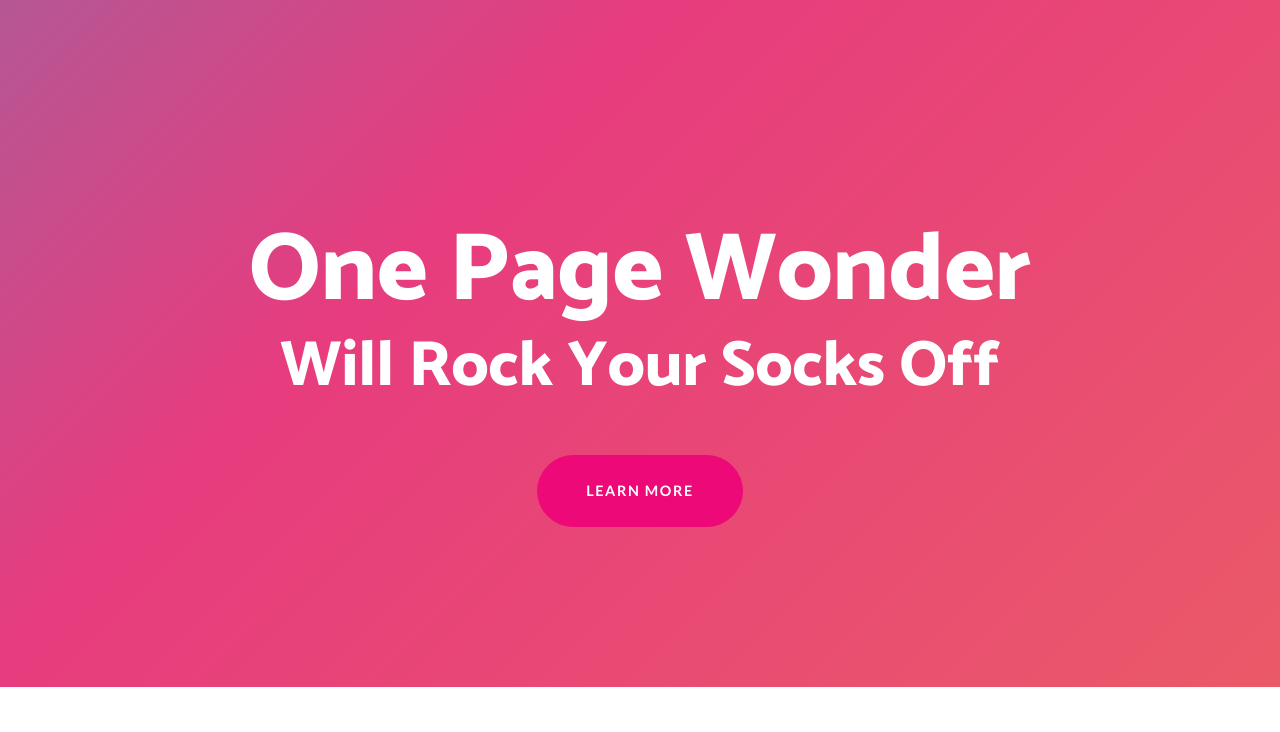
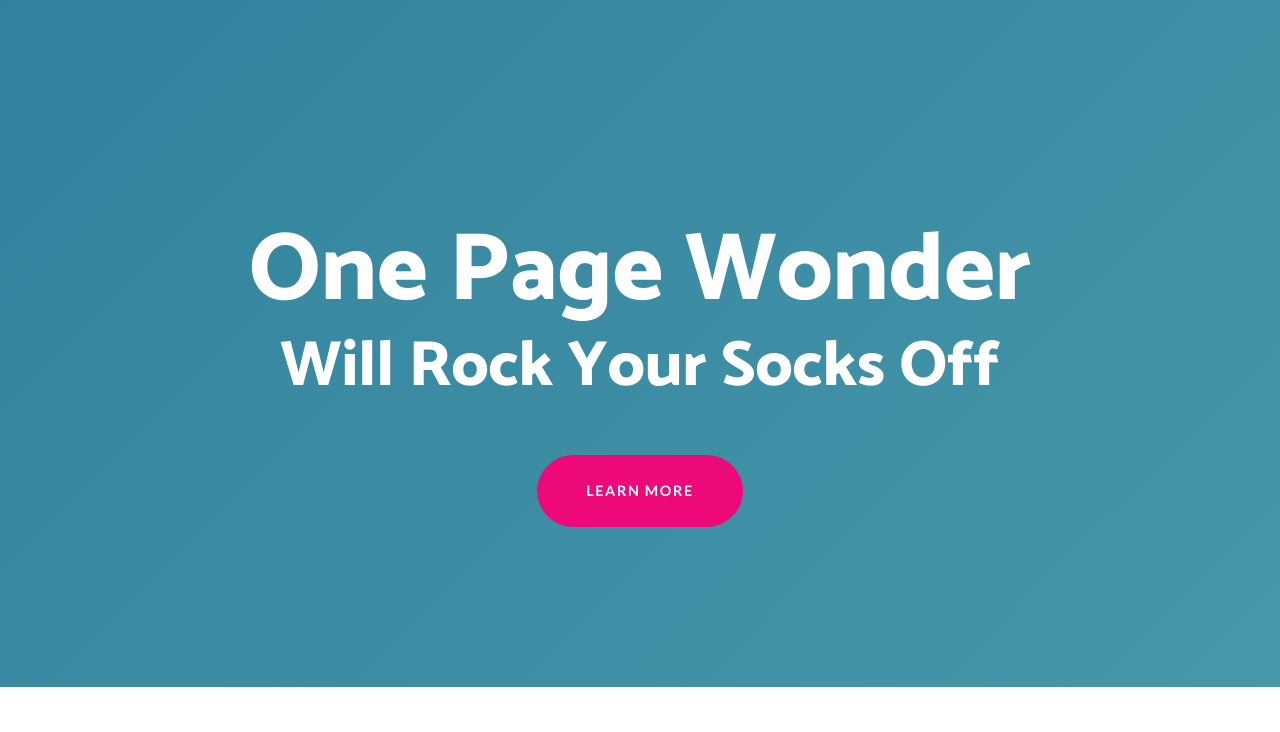
Before and after one commit to claudejdev/becode-AHOD, a website: page index.html in a window 1280 px wide. Shown: the top 732 px of the page. Drawn offline with Linux system fonts and the light colour scheme.

Commit message:
Changement des couleurs de l'animation .

```diff
--- a/css/one-page-wonder.css
+++ b/css/one-page-wonder.css
@@ -37,7 +37,7 @@ header.masthead {
   background-position: center center;
   background-attachment: scroll;
   background-size: cover;
-  background: linear-gradient(-45deg, #EE7752, #E73C7E, #23A6D5, #23D5AB);
+  background: linear-gradient(-45deg,#55a6b2,#005081);
   background-size: 400% 400%;
   -webkit-animation: Gradient 15s ease infinite;
   -moz-animation: Gradient 15s ease infinite;
```
